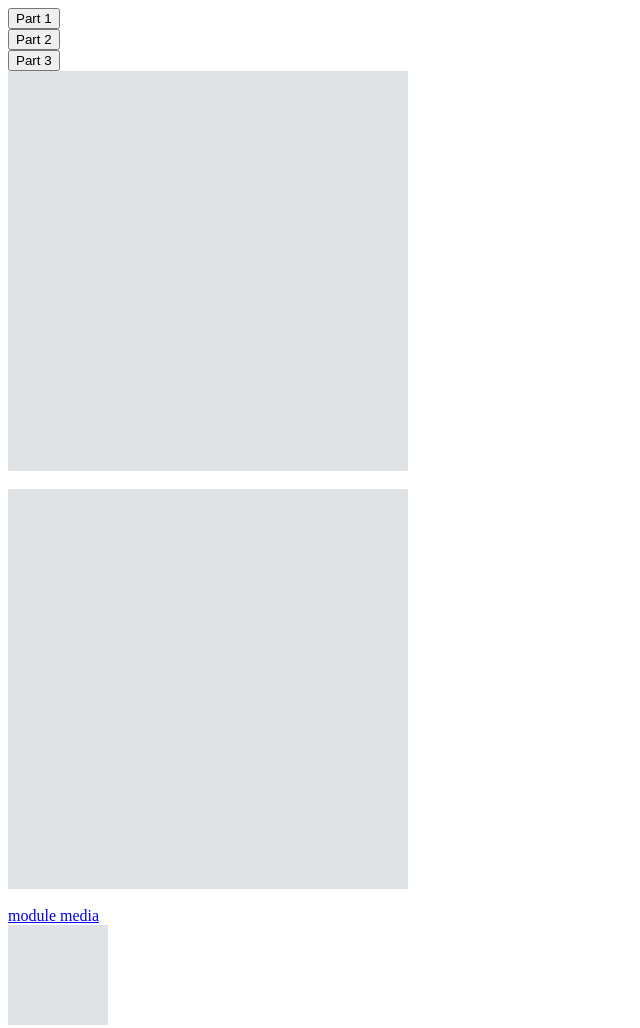
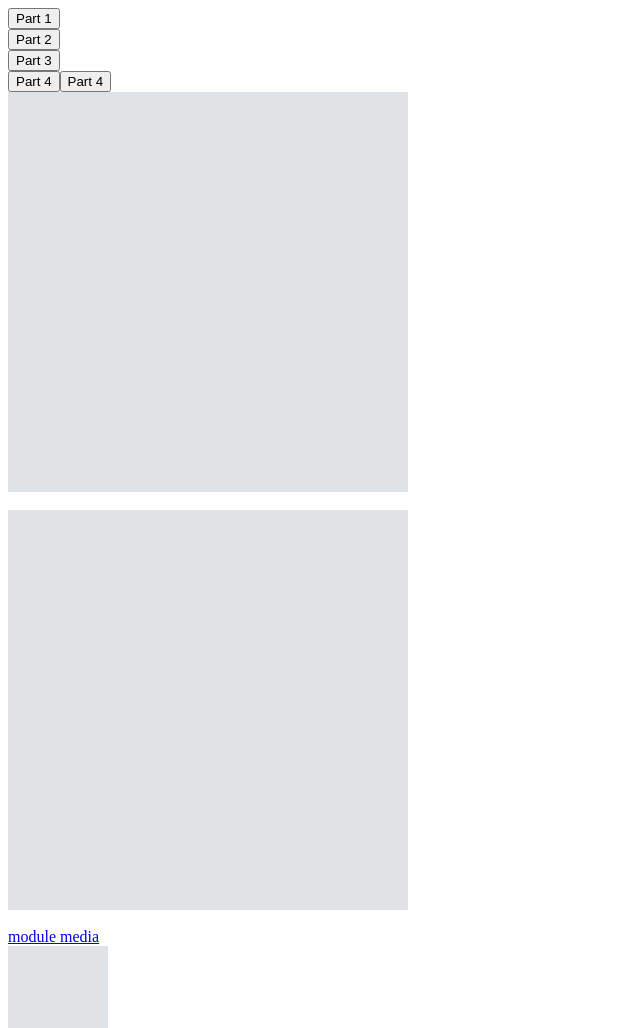
Before and after one commit to kwolde/Assignment-9, a plain HTML site: page part2.html in a window 1280 px wide. Shown: the top 1028 px of the page, without its empty margins (0-640 px from the left). Drawn offline with Linux system fonts and the light colour scheme.

Commit message:
part 4 fixed

```diff
--- a/part2.html
+++ b/part2.html
@@ -37,13 +37,13 @@
         lineBreak();
 
         // Part 4
-        // var fourA = $('<input type="button" value="Part 4"/>');
-        // var fourB = $('<input type="button" value="Part 4"/>');
-        // $(fourA, fourB).on("click", function(){
-        //     alert("One of the part 4 buttons was clicked");
-        // });
-        // $("body").append(fourA, fourB);
-        // lineBreak();
+        var fourA = $('<input class="four "type="button" value="Part 4"/>');
+        var fourB = $('<input class="four" type="button" value="Part 4"/>');
+        $("body").append(fourA, fourB);
+        $(".four").on("click", function(e){
+            alert("One of the part 4 buttons was clicked");
+        });
+        lineBreak();
 
         // Part 5
         var five = $('<div style="height:400px; width:400px; clear:both;"></div>');
```
